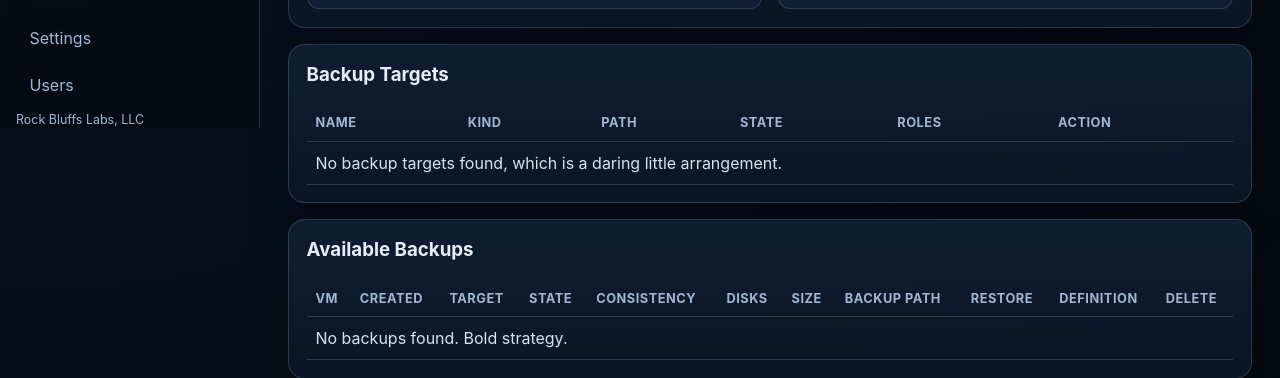
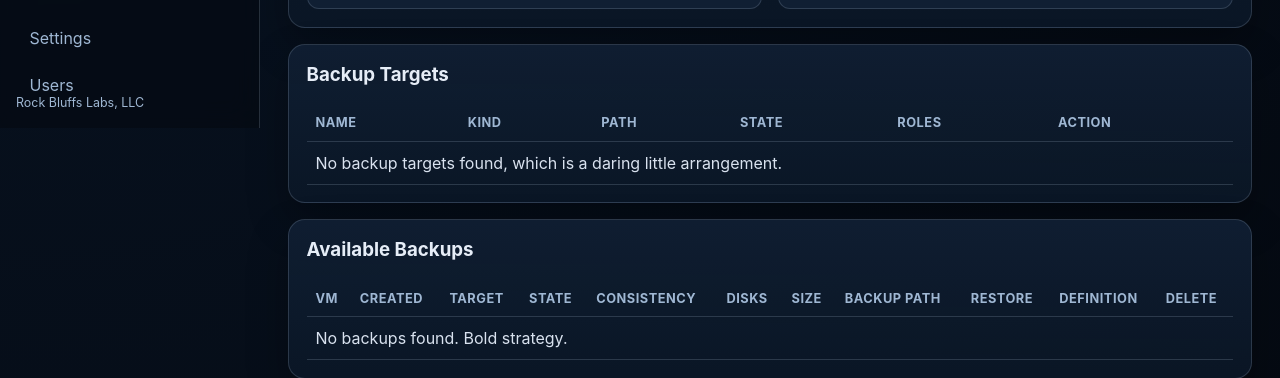
Before and after one commit to reolus/AtlasVM, a FastAPI app: template app/templates/backups.html in a window 1280 px wide. Shown: the part 672-1050 px from the top of the page. Run offline with FastAPI, Linux system fonts and the light colour scheme; the template is opened without the code that fills it, so the values that code supplies are empty; some libraries are stand-ins or nearby versions.

Commit message:
Community Edition

```diff
--- a/app/static/style.css
+++ b/app/static/style.css
@@ -91,11 +91,11 @@ a:hover { text-decoration: underline; }
 .sidebar-meta { padding: 0 .75rem 1rem; margin-top: -.35rem; }
 .sidebar-product { color: #fff; font-size: .92rem; font-weight: 800; }
 .sidebar-tagline, .sidebar-company { color: var(--muted); font-size: .78rem; line-height: 1.35; }
-.sidebar-company { margin-top: .3rem; }
+.sidebar-company { color: var(--muted); font-size: .78rem; line-height: 1.35; }
 .side-nav a { color: var(--muted); padding: .67rem .78rem; border: 1px solid transparent; border-radius: .8rem; transition: background .16s ease, color .16s ease, border-color .16s ease, transform .16s ease; }
 .side-nav a:hover { color: var(--text); background: rgba(84,182,255,.12); border-color: rgba(84,182,255,.2); text-decoration: none; }
 .side-nav a.active { color: #ffffff; background: linear-gradient(90deg, rgba(84,182,255,.2), rgba(124,218,255,.08)); border-color: rgba(84,182,255,.4); box-shadow: inset 3px 0 0 var(--accent); }
-.sidebar-footer { margin-top: auto; }
+.sidebar-footer { margin-top: auto; position: sticky; bottom: 0; }
 .main-shell { min-width: 0; }
 .topbar { min-height: 82px; display: flex; align-items: center; justify-content: space-between; gap: 1rem; padding: 1rem 1.55rem; border-bottom: 1px solid var(--border); background: rgba(7, 17, 31, .72); backdrop-filter: blur(10px); position: sticky; top: 0; z-index: 3; }
 .eyebrow { text-transform: uppercase; letter-spacing: .11em; color: var(--accent-2); font-size: .72rem; font-weight: 800; }
```
